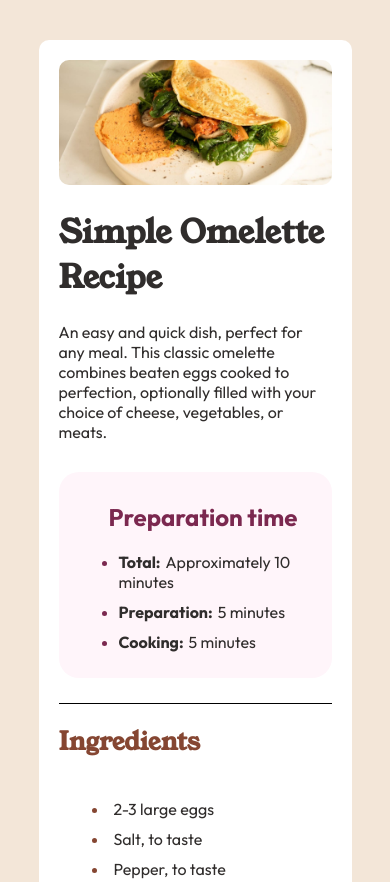
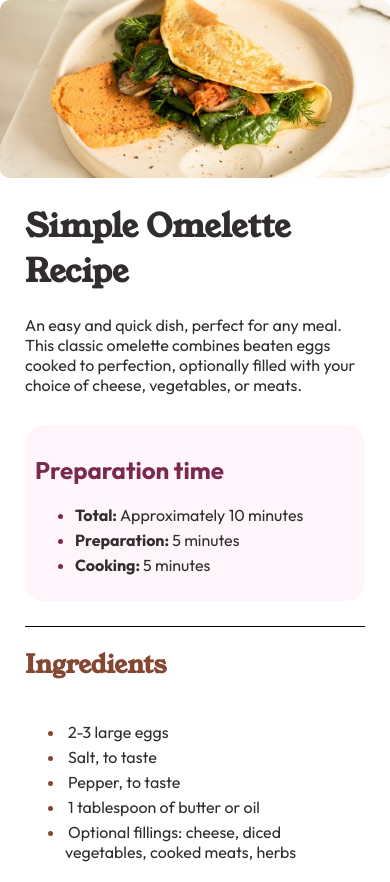
Before and after one commit to DSAW-2024-1/responsive-design-101-Santii08, a plain HTML site: page index.html in a window 390 px wide. Shown: the top 882 px of the page. Drawn offline with Linux system fonts and the light colour scheme.

Commit message:
final version

```diff
--- /dev/null
+++ b/CSS/codeEstiles.css
@@ -0,0 +1,103 @@
+@font-face {
+    font-family: 'Outfit';
+    src: url('assets/fonts/outfit/') format('woff2'), /*Importo las fuentes de letras*/
+         url('assets/fonts/young-serif/') format('woff2'); /*Importo las fuentes de letras*/
+
+    font-style: normal;
+    }
+    @font-face {
+        font-family: 'Young Serif';
+        src: url('assets/fonts/young-serif/young-serif.woff2') format('woff2'),/*Importo las fuentes de letras*/
+            url('assets/fonts/young-serif/young-serif.woff') format('woff');/*Importo las fuentes de letras*/
+        font-weight: normal;
+        font-style: normal;
+
+    }
+    body {/*fondo principal*/
+        font-family: 'Outfit';/*letra por determiando para el texto*/
+        background-color: hsl(0, 0%, 100%);
+        color:hsl(24, 5%, 18%);
+        font-size: 16px;
+        margin: 0px;
+        padding: 0px;
+        width: 100%;
+        height: 100%;
+    }
+    .container{/* contiene todos los sections*/
+        margin-left:25px;
+        margin-right:25px;
+
+    }
+    img {
+        max-width: 100%;
+        margin: 0;
+        height: auto;
+        border: none;
+        border-radius: 10px;
+    }
+    h1{
+        font-family:'Young Serif' ; /* primer titulo(Simple Omelette Recipe)*/
+
+    }
+    h2{
+        color: hsl(332, 51%, 32%);;/*segundo titulo(Preparation time)*/
+    }
+    h3{/*demas titulos(Ingredients, Intructions, Nutrition)*/
+        color:  hsl(14, 45%, 36%);
+        width: 100%;
+        height: 50px;
+        border-top:  1px solid black;
+        padding-top: 20px;
+        font-family:'Young serif';
+        font-size: 25px;
+    }
+    p{
+        font-family: 'Outfit';
+    }
+    .pre{   /*box preparation time*/
+        background-color: hsl(330, 100%, 98%);
+        padding: 10px;
+        border-radius: 20px;
+        margin-top: 30px;
+    }
+
+    li::before { /*Textos subrayados en listas*/
+        content: attr(data-label);
+        font-weight: bold;
+        text-decoration: none;
+        margin-right: 3px;
+        color: hsl(24, 5%, 18%)
+    }
+    .tabla td{ /*Columnas de tablas*/
+        border-bottom: 1px solid black;
+        padding: 15px;
+    }
+    li{ /*intelineado*/
+        margin-top: 5px;
+        margin-bottom: 5px;
+    }
+    .especial{/*lista de preparation*/
+        color:  hsl(332, 51%, 32%);
+    }
+    #letra{/*letras de listas que no aplican con el color de la lista*/
+        color: hsl(24, 5%, 18%);
+        font-weight: normal;
+    }
+    ol{/*color de la lista*/
+
+        color:hsl(14, 45%, 36%);
+        font-weight: bold;
+    }
+    ul{/*color de la lista*/
+
+        color: hsl(14, 45%, 36%);
+    }
+    .dos{/*segunda columna de la tabla, va de un color distinto a la primera columna*/
+        color: hsl(14, 45%, 36%);
+        font-weight: bold;
+    }
+
+
+   @media screen and (min-width: 768px) and (max-width: 1023px) {
+    @import url('css/cssTablet.css');
+    }
--- /dev/null
+++ b/CSS/cssDesktop.css
@@ -0,0 +1,99 @@
+
+    @font-face {
+        font-family: 'Outfit';
+        src: url('assets/fonts/outfit/') format('woff2'), /*Importo las fuentes de letras*/
+             url('assets/fonts/young-serif/') format('woff2'); /*Importo las fuentes de letras*/
+        font-weight: 400px;
+        font-style: normal;
+      }
+      @font-face {
+        font-family: 'Young Serif';
+        src: url('assets/fonts/young-serif/young-serif.woff2') format('woff2'),/*Importo las fuentes de letras*/
+             url('assets/fonts/young-serif/young-serif.woff') format('woff');/*Importo las fuentes de letras*/
+        font-weight: normal;
+        font-style: normal;
+    }
+    body {/*fondo principal*/
+        font-family: 'Outfit';/*letra por determiando para el texto*/
+        background-color: hsl(30, 54%, 90%);
+        color: hsl(24, 5%, 18%);
+        font-size: 16px;
+        margin: 0px;
+        padding: 10px auto 10px 200px;
+        width: 100%;
+        height: 100%;
+        display: flex;
+        flex-direction: column;
+    }
+    img{
+        width: 100%;
+        height: 100%;
+        border-radius: 10px;
+    }
+    .general{  /*contiene la imagen imagen y los textos dentro de container, para crear el fondo blanco por encima del rosa*/
+        width: 42%;
+        height: 100%;
+        background-color: hsl(0, 0%, 100%);
+        margin: 130px auto 130px auto;
+        padding: 40px;
+        border-radius: 20px;
+    }
+    h1{ /* primer titulo(Simple Omelette Recipe)*/
+        font-family:'Young serif';
+    }
+    h2{/*segundo titulo(Preparation time)*/
+        padding-left: 40px;
+        color: hsl(332, 51%, 32%);
+    }
+    h3{/*demas titulos(Ingredients, Intructions, Nutrition)*/
+        color:  hsl(14, 45%, 36%);
+        width: 100%;
+        height: 50px;
+        border-top:  1px solid black;
+        padding-top: 20px;
+        font-family:'Young serif';
+        font-size: 25px;
+    }
+    p{
+        font-family: 'Outfit';
+    }
+    .pre{   /*box preparation time*/
+        background-color: hsl(330, 100%, 98%);
+        padding: 10px;
+        border-radius: 20px;
+    }
+
+    li::before { /*Textos subrayados en listas*/
+        content: attr(data-label);
+        font-weight: bold;
+        text-decoration: none;
+        margin-right: 5px;
+        color: hsl(24, 5%, 18%)
+    }
+    .tabla td{/*Columnas de tablas*/
+        border-bottom: 1px solid black;
+        padding: 15px;
+    }
+    li{/*intelineado*/
+        margin: 10px;
+    }
+    .especial{/*lista de preparation*/
+        color:  hsl(332, 51%, 32%);
+    }
+    #letra{/*letras de listas que no aplican con el color de la lista*/
+        color: hsl(24, 5%, 18%);
+        font-weight: normal;
+    }
+    ol{/*color de la lista*/
+
+        color:hsl(14, 45%, 36%);
+        font-weight: bold;
+    }
+    ul{/*color de la lista*/
+
+        color: hsl(14, 45%, 36%);
+    }
+    .dos{/*segunda columna de la tabla, va de un color distinto a la primera columna*/
+        color: hsl(14, 45%, 36%);
+        font-weight: bold;
+    }
--- /dev/null
+++ b/CSS/cssTablet.css
@@ -0,0 +1,103 @@
+
+    @font-face {
+        font-family: 'Outfit';
+        src: url('assets/fonts/outfit/') format('woff2'), /*Importo las fuentes de letras*/
+             url('assets/fonts/young-serif/') format('woff2'); /*Importo las fuentes de letras*/
+
+        font-style: normal;
+        }
+        @font-face {
+            font-family: 'Young Serif';
+            src: url('assets/fonts/young-serif/young-serif.woff2') format('woff2'),/*Importo las fuentes de letras*/
+                url('assets/fonts/young-serif/young-serif.woff') format('woff');/*Importo las fuentes de letras*/
+            font-weight: normal;
+            font-style: normal;
+
+        }
+        body {/*fondo principal*/
+            font-family: 'Outfit';/*letra por determiando para el texto*/
+            background-color: hsl(0, 0%, 100%);
+            color:hsl(24, 5%, 18%);
+            font-size: 16px;
+            margin: 0px;
+            padding: 0px;
+            width: 100%;
+            height: 100%;
+        }
+
+
+        .container{/* contiene todos los sections*/
+            margin-left:25px;
+            margin-right:25px;
+
+        }
+        img {
+            width: 100%;
+            height: 100%;
+            margin: 0;
+            height: auto;
+            border: none;
+            border-radius: 10px;
+        }
+        h1{
+            font-family:'Young Serif' ;/* primer titulo(Simple Omelette Recipe)*/
+
+        }
+        h2{/*segundo titulo(Preparation time)*/
+            color: hsl(332, 51%, 32%);;
+        }
+        h3{/*demas titulos(Ingredients, Intructions, Nutrition)*/
+            color:  hsl(14, 45%, 36%);
+            width: 100%;
+            height: 50px;
+            border-top:  1px solid black;
+            padding-top: 20px;
+            font-family:'Young serif';
+            font-size: 25px;
+        }
+        p{
+            font-family: 'Outfit';
+        }
+        .pre{      /*box preparation time*/
+            background-color: hsl(330, 100%, 98%);
+            padding: 10px;
+            border-radius: 20px;
+            margin-top: 30px;
+        }
+
+        li::before {/*Textos subrayados en listas*/
+            content: attr(data-label);
+            font-weight: bold;
+            text-decoration: none;
+            margin-right: 3px;
+            color: hsl(24, 5%, 18%)
+        }
+        .tabla td{ /*Columnas de tablas*/
+            border-bottom: 1px solid black;
+            padding: 15px;
+        }
+        li{/*intelineado*/
+            margin-top: 5px;
+            margin-bottom: 5px;
+        }
+
+        .especial{/*lista de preparation*/
+            color:  hsl(332, 51%, 32%);
+        }
+        #letra{/*letras de listas que no aplican con el color de la lista*/
+            color: hsl(24, 5%, 18%);
+            font-weight: normal;
+        }
+        ol{/*color de la lista*/
+
+            color:hsl(14, 45%, 36%);
+            font-weight: bold;
+        }
+        ul{/*color de la lista*/
+
+            color: hsl(14, 45%, 36%);
+        }
+        .dos{/*segunda columna de la tabla, va de un color distinto a la primera columna*/
+            color: hsl(14, 45%, 36%);
+            font-weight: bold;
+        }
--- a/index.html
+++ b/index.html
@@ -3,12 +3,14 @@
 <head >
   <meta charset="UTF-8">
   <meta name="viewport" content="width=device-width, initial-scale=1.0"> <!-- displays site properly based on user's device -->
-  <script src="js/scrollreveal.js"></script>
-  <link rel="icon" type="image/png" sizes="32x32" href="./assets/images/favicon-32x32.png">
-  <link rel="stylesheet" href="codeEstiles.css">
-  <title>Frontend Mentor | Recipe page</title>
-  <link rel="stylesheet" href="https://fonts.googleapis.com/css2?family=Young+Serif:wght@400&display=swap" />
-  <link rel="stylesheet" href="https://fonts.googleapis.com/css2?family=Outfit:wght@400;600;700&display=swap" />
+  <script src="js/scrollreveal.js"></script> <!--Importo la libreria de Scrollreveal para animaciones-->
+  <link rel="icon" type="image/png" sizes="32x32" href="./assets/images/favicon-32x32.png"> <!--codigo predeterminado-->
+  <link rel="stylesheet" media="screen and (min-width: 320px) and (max-width: 480px)" href="CSS/codeEstiles.css">   <!-- Estilos css para mobil -->
+  <link rel="stylesheet" media="screen and (min-width: 768px) and (max-width: 1023px)" href="CSS/cssTablet.css"> <!-- Estilos css para tablet -->
+  <link rel="stylesheet" media="screen and (min-width: 1024px)" href="CSS/cssDesktop.css"> <!-- Estilos css para desktop -->
+  <title>Frontend Mentor | Recipe page</title><!--codigo predeterminado-->
+  <link rel="stylesheet" href="https://fonts.googleapis.com/css2?family=Young+Serif:wght@400&display=swap" /><!--Importo las fuentes de letra-->
+  <link rel="stylesheet" href="https://fonts.googleapis.com/css2?family=Outfit:wght@400;600;700&display=swap" /><!--Importo las fuenres de letra-->
 
   <!-- Feel free to remove these styles or customise in your own stylesheet 👍 -->
   <style>
@@ -18,38 +20,38 @@
 </head>
 </head>
 <body>
-  <div class="general">
+  <div class="general"><!--La utilzo en desktop para poner el fondo principal-->
     <header>
-      <img src="./assets/images/image-omelette.jpeg" alt="Imagen Omelette" width="670" height="340">
+      <img src="./assets/images/image-omelette.jpeg" alt="Imagen Omelette" width="670" height="340" class="tablet scroll-letter"><!--Imagen Omelette-->
 
     </header>
-  <div class="container">
-    <h1>Simple Omelette Recipe</h1>
-      <p>An easy and quick dish, perfect for any meal. This classic omelette combines beaten eggs cooked to perfection, optionally filled with your choice of cheese, vegetables, or meats.</p>
-    <section class="pre scroll-letter">
+  <div class="container"><!--La uso como contenedor de todos los sections-->
+    <h1 class=" scroll-letter">Simple Omelette Recipe</h1><!--El scroll-letter es esencial para las animaciones en JS-->
+      <p class=" scroll-letter">An easy and quick dish, perfect for any meal. This classic omelette combines beaten eggs cooked to perfection, optionally filled with your choice of cheese, vegetables, or meats.</p>
+    <section class="pre scroll-letter"><!--Pre es debido a una seccion especifica, preparation-->
       <!--Preparation time Total:-->
       <h2> Preparation time</h2>
-      <ul class="especial">
-        <li data-label="Total:"><span id="letra">Approximately 10 minutes</span> </li>
+      <ul class="especial"><!--Class espcial debido a que esta lista es distinta a las demas-->
+        <li data-label="Total:"><span id="letra">Approximately 10 minutes</span> </li><!--Data label me ayuda con la negrilla al comienzo de cada texto, ademas creo un sapan con id para la letra-->
         <li data-label="Preparation:"><span id="letra">5 minutes</span></li>
         <li data-label="Cooking:"><span id="letra">5 minutes</span></li>
       </ul>
     </section>
-    <section class="scroll-letterW" >
+    <section class="scroll-letter" >
       <h3>Ingredients </h3>
-      <ul>
-        <li><span id="letra">2-3 large eggs</span></li>
+      <ul><!--Al ser de etiqueta <ul> es especial para solo puntos como viñetas-->
+        <li><span id="letra">2-3 large eggs</span></li><!--El span me ayuda porque aunque la lista sea de un color por los puntos, la letra sera de un color distinto-->
         <li><span id="letra">Salt, to taste</span></li>
         <li><span id="letra">Pepper, to taste</span></li>
         <li><span id="letra">1 tablespoon of butter or oil</span></li>
-        <li><span id="letraa">Optional fillings: cheese, diced vegetables, cooked meats, herbs</span></li>
+        <li><span id="letra">Optional fillings: cheese, diced vegetables, cooked meats, herbs</span></li>
       </ul>
     </section>
-    <section>
+    <section class="scroll-letter">
       <h3 >Instructions</h3>
-      <ol class="prueba">
+      <ol><!--Al ser de etiqueta <ol> es especial para solo numeros como viñetas-->
         <li data-label="Beat the eggs:"> <span id="letra">In a bowl, beat the eggs with a pinch of salt and pepper until they are well mixed.
-          You can add a tablespoon of water or milk for a fluffier texture.</span></li>
+          You can add a tablespoon of water or milk for a fluffier texture.</span></li><!--Mas de lo mismo, Data label me ayuda con poner en negrilla los titulos, y span me ayuda a poner la letra de un color disitnto al de la lista-->
         <li data-label="Heat the pan:"> <span id="letra">Place a non-stick frying pan over medium heat and add butter or oil.</span></li>
         <li data-label="Cook the omelette:"><span id="letra">  Once the butter is melted and bubbling, pour in the eggs. Tilt the pan to ensure
           the eggs evenly coat the surface.</span></li>
@@ -60,12 +62,12 @@
         <li data-label="Enjoy:"><span id="letra"> Serve hot, with additional salt and pepper if needed.</span></li>
       </ol>
     </section>
-    <section>
+    <section class="scroll-letter"><!--Clase llamada en el archivo JS para la animacion-->
       <h3 >Nutrition</h3>
       <p> The table below shows nutritional values per serving without the additional fillings.</p>
-      <table class="tabla" style="width:100%">
-        <tr>
-          <td>Calories</td>
+      <table class="tabla" style="width:100%">  <!--Clase tabla necesaria para la elaboraciond e las lineas en CSS-->
+        <tr><!--Cada tr es una fila en la tabla-->
+          <td>Calories</td><!--Cada td es una columna en la tabla-->
           <td class="dos">277kcal</td>
         </tr   >
         <tr>
@@ -83,11 +85,11 @@
       </table>
   </div>
   </section>
-    <footer class="attribution">
+    <footer class="attribution"><!--Pie de pagina-->
       Challenge by <a href="https://www.frontendmentor.io?ref=challenge" target="_blank">Frontend Mentor</a>.
       Coded by <a href="#">Your Name Here</a>.
     </footer>
-    <script src="js/Idex.js"></script>
+    <script src="js/Idex.js"></script><!--Importamos el archivo de JS-->
   </div>
 </body>
 
```
Also changed, not shown: Js/Idex.js (+5 -11 lines).
